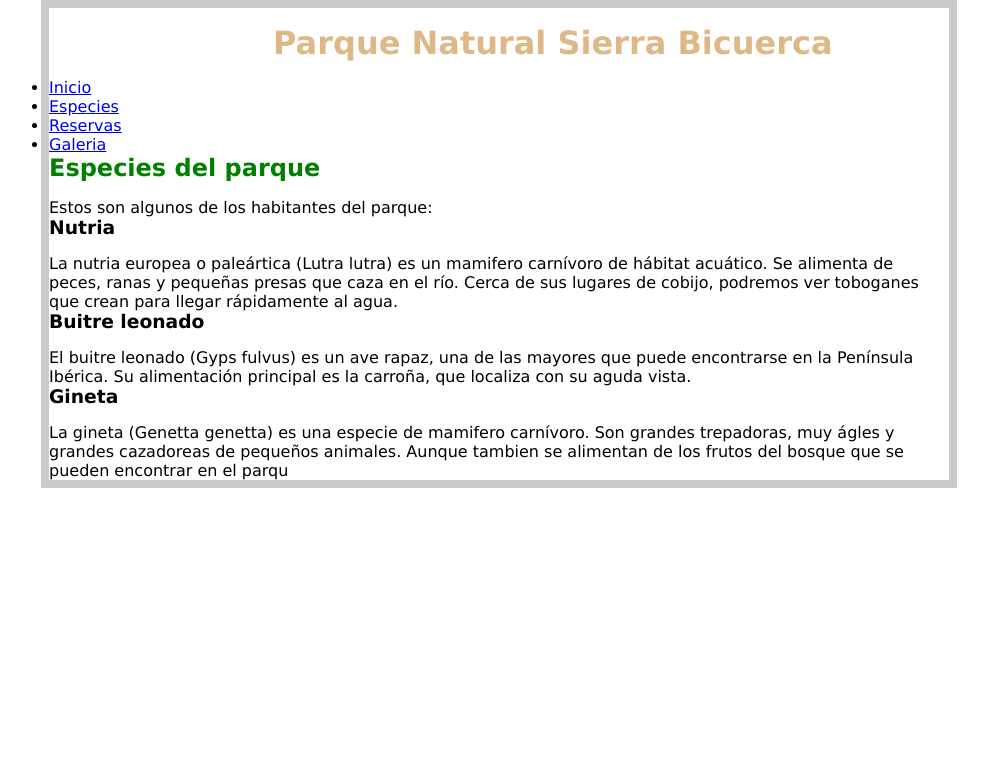
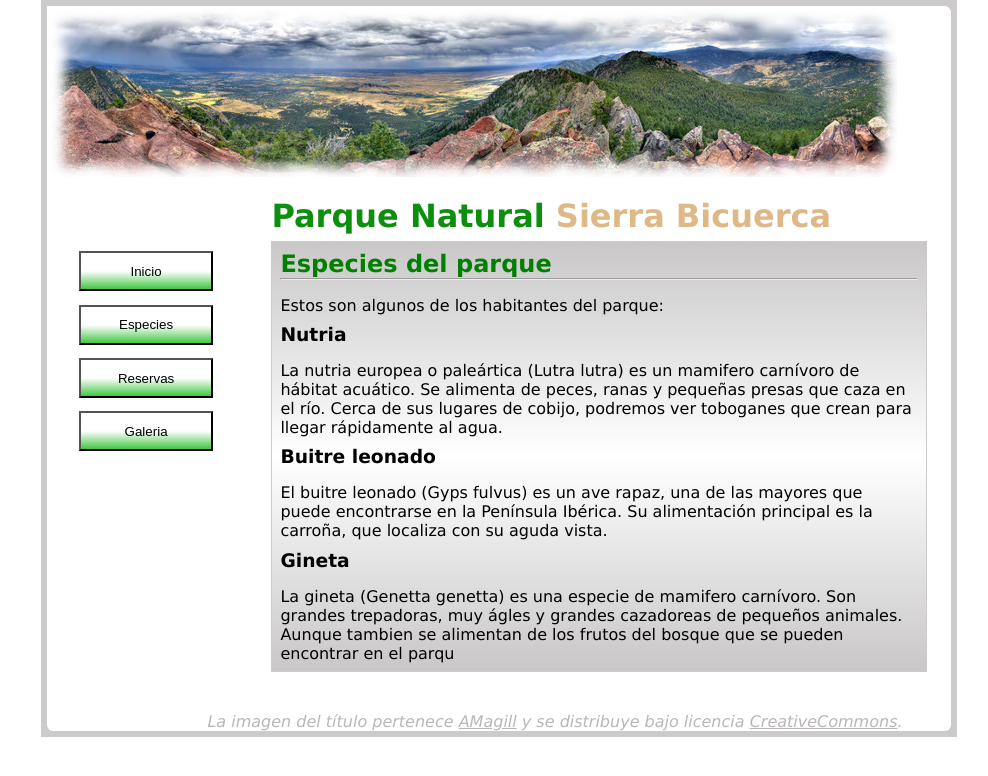
Before and after one commit to LauraSanchezLucas/lsl-geekhubs-parquenarural, a plain HTML site: page pages/especies.html in a window 1280 px wide. Shown: the whole page, without its empty margins (141-1129 px from the left). Drawn offline with Linux system fonts and the light colour scheme.

Commit message:
cambios finales

```diff
--- a/css/estilo.css
+++ b/css/estilo.css
@@ -78,3 +78,7 @@ button:hover{
     background: linear-gradient(white 50%, pink);
     font-weight: bold;
 }
+
+h3{
+    padding-top: 0.5em;
+}
--- a/pages/especies.html
+++ b/pages/especies.html
@@ -8,14 +8,17 @@
     <title>Especies</title>
 </head>
 <body>
-    <h1>Parque Natural Sierra Bicuerca</h1>
-    <ul>
-        <li><a href="../index.html">Inicio</a></li>
-        <li><a href="./especies.html">Especies</a></li>
-        <li><a href="#">Reservas</a></li>
-        <li><a href="#">Galeria</a></li>
-    </ul>
-    <h2>Especies del parque</h2>
+    <div class="bloque">
+    <img src="../assets/panoramica.jpg" alt="panoramica">
+    <h1><span>Parque Natural</span> Sierra Bicuerca</h1>
+    <div class="sidebar"><dl>
+        <dt><button><a href="../index.html">Inicio</a></button></dt>
+        <dt><button><a href="../pages/especies.html">Especies</a></button></dt>
+        <dt><button><a href="#">Reservas</a></button></dt>
+        <dt><button><a href="#">Galeria</a></button></dt>
+    </dl></div>
+    <div class="contenido">
+        <h2>Especies del parque</h2><hr>
         <p>Estos son algunos de los habitantes del parque:</p>
         <h3>Nutria</h3>
         <p>La nutria europea o paleártica (Lutra lutra) es un mamifero carnívoro de hábitat acuático. Se alimenta de peces, ranas y pequeñas presas que caza en el río. Cerca de sus lugares de cobijo, podremos ver toboganes que crean para llegar rápidamente al agua.</p>
@@ -23,6 +26,11 @@
         <p>El buitre leonado (Gyps fulvus) es un ave rapaz, una de las mayores que puede encontrarse en la Península Ibérica. Su alimentación principal es la carroña, que localiza con su aguda vista.</p>
         <h3>Gineta</h3>
         <p>La gineta (Genetta genetta) es una especie de mamifero carnívoro. Son grandes trepadoras, muy ágles y grandes cazadoreas de pequeños animales. Aunque  tambien se alimentan de los frutos del bosque que se pueden encontrar en el parqu</p>
+    </div>
+    <footer>
+        <p>La imagen del título pertenece <a class="link" href="#">AMagill</a> y se distribuye bajo licencia <a class="link" href="#">CreativeCommons</a>.</p>
+    </footer>
+    </div>
 
 </body>
 </html>
```
Lines whose indentation alone changed are shown as unchanged.
